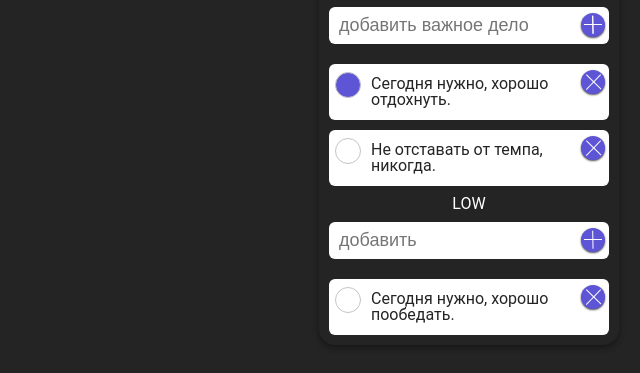
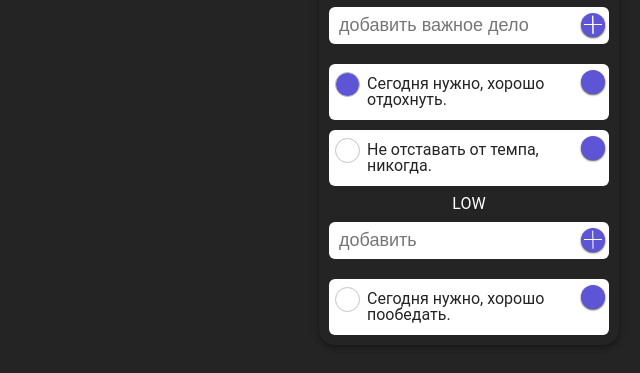
Before and after one commit to ivalera/todo_strada, a plain HTML site: page index.html in a window 1280 px wide. Shown: the part 241-614 px from the top of the page, 171-811 px from the left. Drawn offline with Linux system fonts and the light colour scheme.

Commit message:
Update styles.css

```diff
--- a/css/styles.css
+++ b/css/styles.css
@@ -49,7 +49,7 @@ body{
 .todo__add{
     width: 100%;
     border-radius: 6px;
-    padding: 8px 10px;
+    padding: 8px 34px 8px 10px;
     outline: none;
     font-size: 18px;
 }
@@ -57,7 +57,7 @@ body{
     margin-top: 10px;
     width: 280px;
     position: relative;
-    padding: 12px 42px;
+    padding: 12px 38px;
     border-radius: 6px;
     background-color: #fff;
     color: #242424;
@@ -100,20 +100,20 @@ input[type="checkbox"] {
     -webkit-appearance: none;
     -moz-appearance: none;
     appearance: none;
-    width: 26px;
-    height: 26px;
+    width: 25px;
+    height: 25px;
     border-radius: 50%;
     border: 1px solid #C4C4C4;
     outline: none;
     cursor: pointer;
-  }
-  input[type="checkbox"]:checked {
+}
+input[type="checkbox"]:checked {
     background-color: #5E55D6;
     border: 1px solid #C4C4C4;
-  }
-  .btn__add{
+}
+.btn__add{
     background: #5E55D6 url("../img/add-icon.svg") center no-repeat;;
 }
-  .btn__close{
+.btn__delete{
     background: #5E55D6 url("../img/close-icon.svg") center no-repeat;
 }
```
